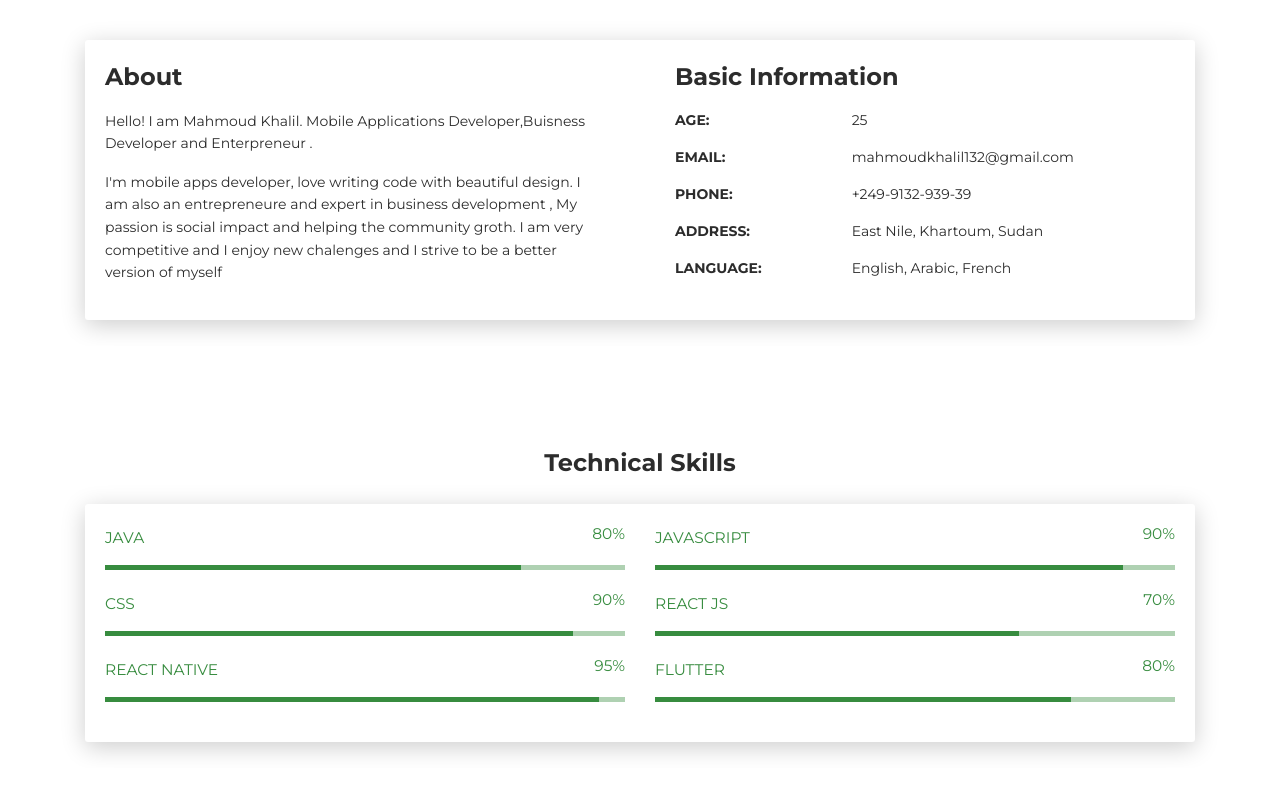
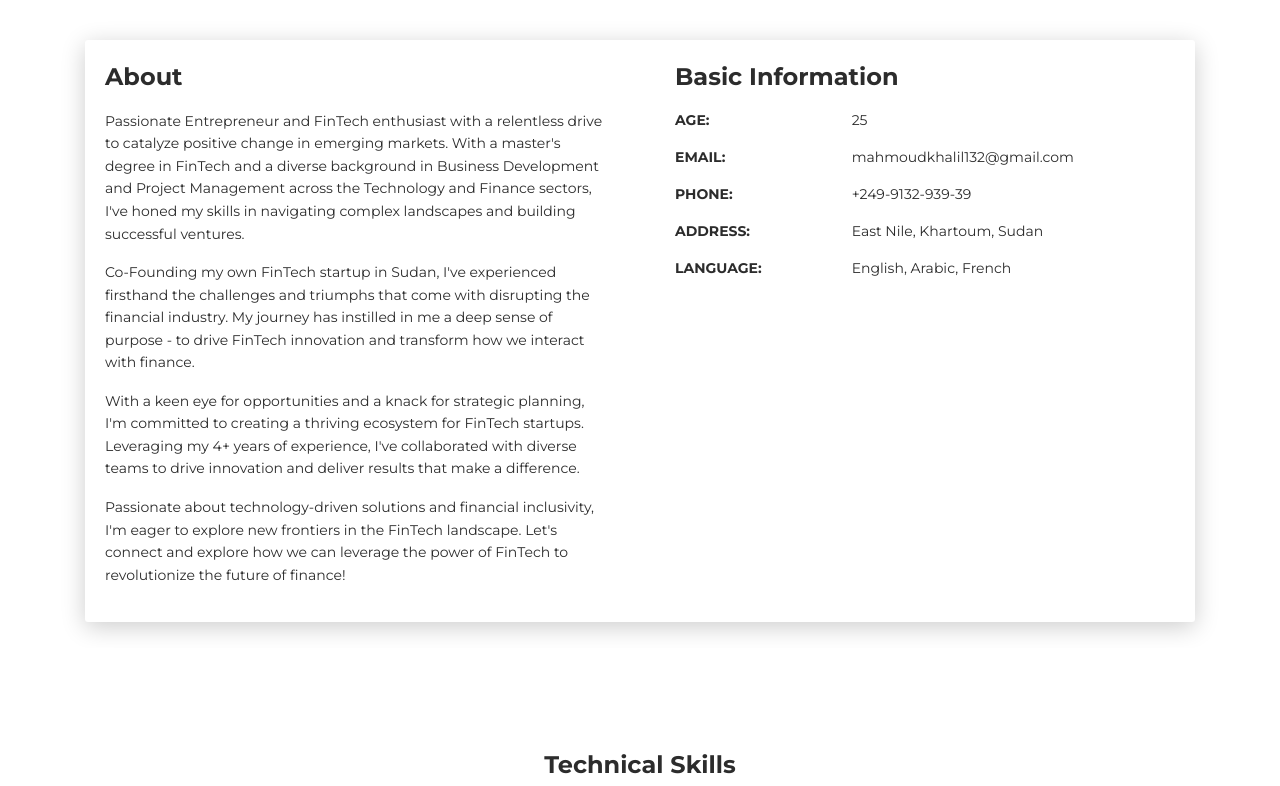
Before and after one commit to Mahmoud-git/Mahmoud-git.github.io, a plain HTML site: page index.html in a window 1280 px wide. Shown: the part 580-1366 px from the top of the page. Drawn offline with Linux system fonts and the light colour scheme.

Commit message:
Update index.html

```diff
--- a/index.html
+++ b/index.html
@@ -62,10 +62,10 @@
         <div class="col-lg-6 col-md-12">
           <div class="card-body">
             <div class="h4 mt-0 title">About</div>
-            <p>Hello! I am Mahmoud Khalil. Mobile Applications Developer,Buisness Developer and Enterpreneur .</p>
-            <p>I'm mobile apps developer, love writing code with beautiful design. I am also an entrepreneure and expert in business development ,
-              My passion is social impact and helping the community groth.
-              I am very competitive and I enjoy new chalenges and I strive to be a better version of myself </p>
+            <p>Passionate Entrepreneur and FinTech enthusiast with a relentless drive to catalyze positive change in emerging markets. With a master's degree in FinTech and a diverse background in Business Development and Project Management across the Technology and Finance sectors, I've honed my skills in navigating complex landscapes and building successful ventures.</p>
+            <p>Co-Founding my own FinTech startup in Sudan, I've experienced firsthand the challenges and triumphs that come with disrupting the financial industry. My journey has instilled in me a deep sense of purpose - to drive FinTech innovation and transform how we interact with finance.</p>
+              <p> With a keen eye for opportunities and a knack for strategic planning, I'm committed to creating a thriving ecosystem for FinTech startups. Leveraging my 4+ years of experience, I've collaborated with diverse teams to drive innovation and deliver results that make a difference. </p>
+              <p> Passionate about technology-driven solutions and financial inclusivity, I'm eager to explore new frontiers in the FinTech landscape. Let's connect and explore how we can leverage the power of FinTech to revolutionize the future of finance!</p>
           </div>
         </div>
         <div class="col-lg-6 col-md-12">
```
